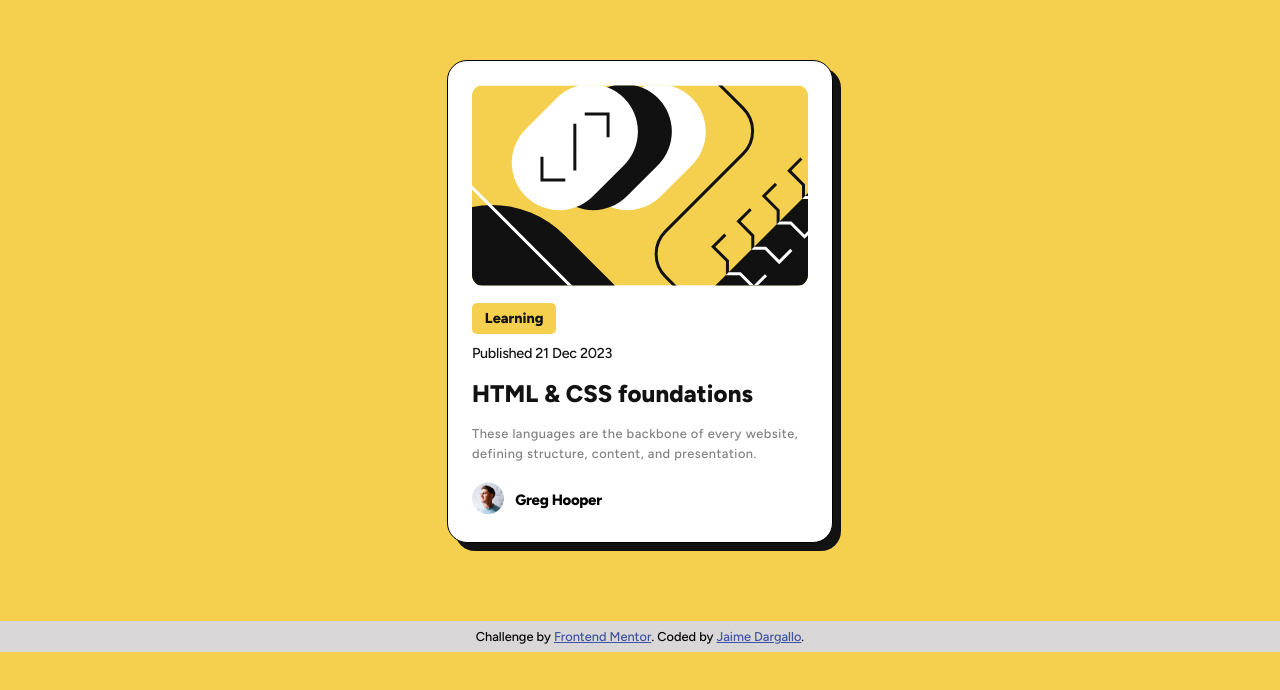
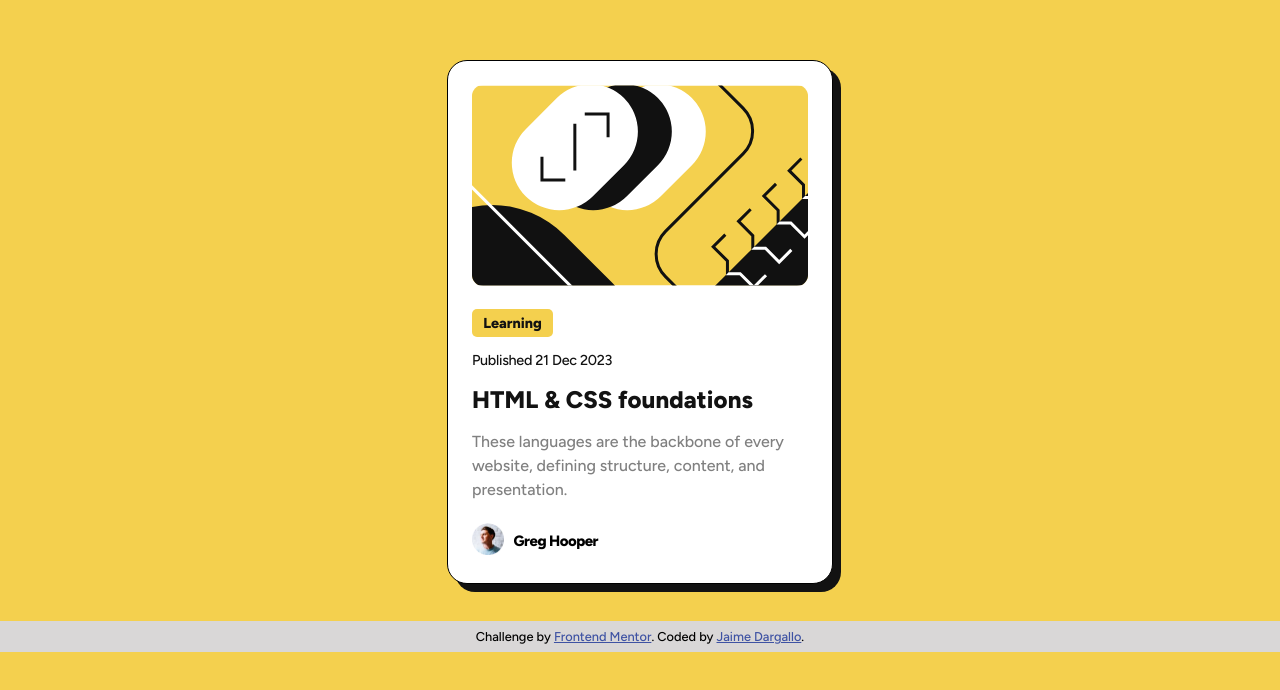
Before and after one commit to jaimedargallo/frontendmentor-preview-card, a website: page index.html in a window 1280 px wide. Shown: the part 148-838 px from the top of the page. Drawn offline with Linux system fonts and the light colour scheme.

Commit message:
feat: adjust sizes

```diff
--- a/css/style.css
+++ b/css/style.css
@@ -43,16 +43,16 @@ main {
   object-fit: cover;
   width: 100%;
   border-radius: 11px;
-  margin: 0 0 1.2rem 0;
+  margin: 0 0 1.5rem 0;
 }
 
 .learning {
   background-color: var(--Yellow);
   border-radius: 5px;
   color: var(--Black);
-  font-size: 0.7rem;
+  font-size: 0.6rem;
   font-weight: 800;
-  padding: 0.4rem 0.8rem;
+  padding: 0.3rem 0.7rem;
   text-decoration: none;
   transition-property: color, background-color;
   transition-duration: 300ms;
@@ -69,14 +69,12 @@ main {
   color: var(--Black);
   font-size: 0.8rem;
   font-weight: 500;
-  letter-spacing: -0.5px;
-  margin: 1rem 0;
+  margin: 1rem 0 0.8rem 0;
 }
 
 h1 {
   font-size: 1.2rem;
   font-weight: 800;
-  letter-spacing: 0.5px;
 }
 
 .foundations {
@@ -90,12 +88,11 @@ h1 {
 }
 
 p {
-  font-size: 0.8rem;
+  font-size: 1rem;
   font-weight: 500;
-  line-height: 20px;
-  letter-spacing: 0.5px;
+  line-height: 1.5rem;
   color: var(--Grey);
-  margin: 1rem 0 1.1rem 0;
+  margin: 1rem 0 1.3rem 0;
 }
 
 .wrapperUser {
@@ -108,9 +105,9 @@ p {
 }
 
 .nameUser {
-  margin: 0 0 0 0.7rem;
+  margin: 0 0 0 0.6rem;
   font-size: 0.8rem;
-  letter-spacing: -0.3px;
+  letter-spacing: -0.5px;
 }
 
 .attribution {
```
